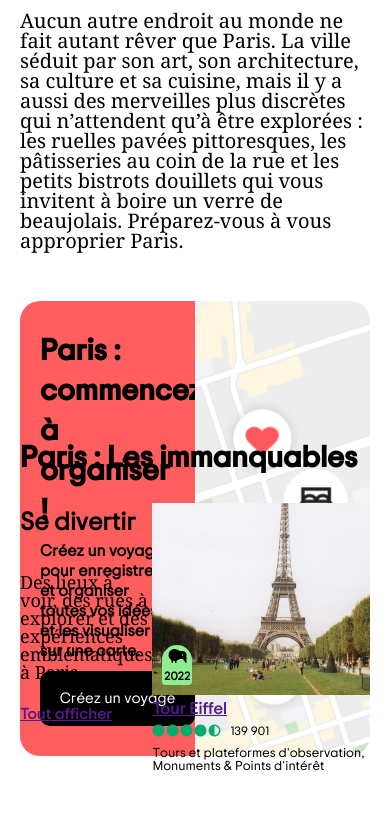
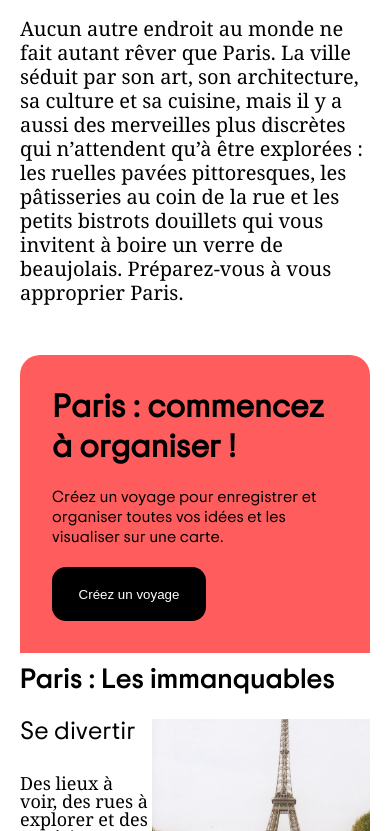
Before and after one commit to thibaultaprtn/tripadvisor, a plain HTML site: page index.html in a window 390 px wide. Shown: the part 732-1563 px from the top of the page. Drawn offline with Linux system fonts and the light colour scheme.

Commit message:
Commit avant les modifications sur les carrousels

```diff
--- a/assets/css/style.css
+++ b/assets/css/style.css
@@ -226,93 +226,80 @@
 /* ---------------------- BLOC 2 ------------------- */
 /* ----------------------------------------------- */
 
-.intermdiv {
-  height: 472px;
+.section {
+  height: 470px;
   display: flex;
-  justify-content: space-between;
-  margin-bottom: 50px;
+  margin-bottom: 70px;
 }
 
-.intermdiv > div:first-child {
+.section1 {
   width: 50%;
-  /* height: 100%; */
 }
 
-.intermdivright {
+.section2 {
   width: calc(50% - 120px);
   height: 100%;
+  margin-left: 120px;
   display: flex;
   flex-direction: column;
 }
 
-.intermdivrightupper {
-  flex: 1 1 auto;
-  height: auto;
+.section2 div:first-child {
+  flex: 5;
+  background-color: #ff5d5d;
   border-radius: 20px 20px 0 0;
-  background-color: #ff5e5e;
-  padding: 30px 40px 20px 40px;
-  display: flex;
-  flex-direction: column;
-  justify-content: space-between;
-  /* gap: 10px; */
+  padding: 32px;
 }
 
-.intermdivright div:last-child {
-  /* flex-grow: 1;
-  flex-shrink: 1; */
-  height: 400px;
-}
-
-.intermdivright img {
+.section2 div:last-child {
+  flex: 4;
+  background-color: black;
+  background-image: url(../img/maps_cnuhsr.png);
+  background-size: cover;
+  background-position: center;
   border-radius: 0 0 20px 20px;
-  width: 100%;
-  object-fit: cover;
 }
 
 h2 {
   font-family: TS-Med;
-  font-weight: bolder;
-  font-size: 30px;
-  margin-bottom: 30px;
+  font-size: 28px;
+  line-height: 38px;
+  margin-bottom: 20px;
 }
 
-#description {
+.section1 p {
   font-family: Georgia;
+  font-weight: lighter;
   font-size: 20px;
+  line-height: 24px;
 }
 
-h3 {
-  font-family: TS-Med;
-  font-weight: bolder;
-  font-size: 30px;
+.section2 h3 {
+  font-size: 32px;
+  font-weight: bold;
   line-height: 40px;
+  margin-bottom: 20px;
 }
 
-.intermdivrightupper p {
-  font-weight: bolder;
-  color: black;
+.section2 p {
+  font-size: 16px;
   line-height: 20px;
+  margin-bottom: 20px;
 }
 
-#voyage {
-  width: 155px;
-  height: 55px;
+.section button {
+  height: 54px;
+  width: 154px;
+  border-radius: 14px;
+  background-color: black;
   color: white;
-  background-color: black;
   border: none;
-  font-family: TS-Reg;
-  border-radius: 10px;
-  font-size: 15px;
-  font-weight: 400;
 }
-
-.groupphoto img:hover {
-  opacity: 0.75;
-}
-
-#voyage:hover {
-  background-color: #4c1c1d;
-}
+/* .section2 div:last-child img {
+  object-fit: fill;
+  height: 100%;
+  width: 100%;
+} */
 
 /* ----------------------------------------------------- */
 /* ---------------------- CARROUSSEL ------------------- */
@@ -538,7 +525,6 @@
 
   .navmain div {
     width: calc(25% - 7.5px);
-    /* flex: 0 0 auto; */
     flex-grow: 0;
     flex-shrink: 0;
     flex-basis: auto;
@@ -562,43 +548,27 @@
     display: flex;
   }
 
-  .intermdiv {
-    height: 472px;
-    display: flex;
+  .section {
     flex-direction: column;
     gap: 50px;
   }
 
-  .intermdiv > div:first-child {
+  .section1,
+  .section2 {
     width: 100%;
   }
 
-  .intermdivright {
-    width: 100%;
-    display: flex;
+  .section2 {
+    margin-left: 0;
     flex-direction: row;
-    /* height: 200px; */
   }
 
-  .intermdivrightupper {
-    width: 50%;
-    height: auto;
-    border-radius: 20px 0px 0 20px;
-    padding: 30px 20px 30px 20px;
-    display: flex;
-    flex-direction: column;
-    /* justify-content: space-between; */
-    gap: 10px;
+  .section2 div:first-child {
+    border-radius: 20px 0 0 20px;
   }
-  .intermdivright div:nth-child(2) {
-    width: 50%;
-    height: 100%;
-  }
-  .intermdivright img {
-    height: 100%;
-    width: 100%;
-    object-fit: cover;
-    border-radius: 0 20px 20px 0px;
+
+  .section2 div:last-child {
+    border-radius: 0 20px 20px 0;
   }
 }
 
@@ -615,23 +585,9 @@
     width: 132px;
   }
 
-  /* .groupphoto > img {
-    flex: 3;
-    object-fit: cover;
-  } */
-
   .rightpics {
     display: none;
-    /* flex-direction: column;
-    gap: 2px;
-    flex: 2; */
   }
-
-  /* .rightpics img {
-    height: calc(50% - 1px);
-    width: 100%;
-    object-fit: cover;
-  } */
 
   header nav {
     gap: 0px;
@@ -657,4 +613,20 @@
     width: auto;
     gap: 20px;
   }
+
+  .section {
+    height: 670px;
+  }
+
+  .section2 {
+    flex-direction: column;
+  }
+
+  .section2 div:first-child {
+    border-radius: 20px 20px 0 0;
+  }
+
+  .section2 div:last-child {
+    border-radius: 0 0 20px 20px;
+  }
 }
--- a/index.html
+++ b/index.html
@@ -139,10 +139,10 @@
         <!---------------------------------- BLOC2 ------------------------------------>
         <!----------------------------------------------------------------------------->
 
-        <div class="intermdiv">
-          <div>
+        <div class="section">
+          <div class="section1">
             <h2>La Ville Lumière éblouit en tous points</h2>
-            <p id="description">
+            <p>
               Aucun autre endroit au monde ne fait autant rêver que Paris. La
               ville séduit par son art, son architecture, sa culture et sa
               cuisine, mais il y a aussi des merveilles plus discrètes qui
@@ -152,19 +152,16 @@
               vous approprier Paris.
             </p>
           </div>
-
-          <div class="intermdivright">
-            <div class="intermdivrightupper">
+          <div class="section2">
+            <div>
               <h3>Paris : commencez à organiser !</h3>
               <p>
                 Créez un voyage pour enregistrer et organiser toutes vos idées
                 et les visualiser sur une carte.
               </p>
-              <button id="voyage">Créez un voyage</button>
+              <button>Créez un voyage</button>
             </div>
-            <div id="testing">
-              <img src="./assets/img/maps_cnuhsr.png" alt="maps" />
-            </div>
+            <div></div>
           </div>
         </div>
 
```
